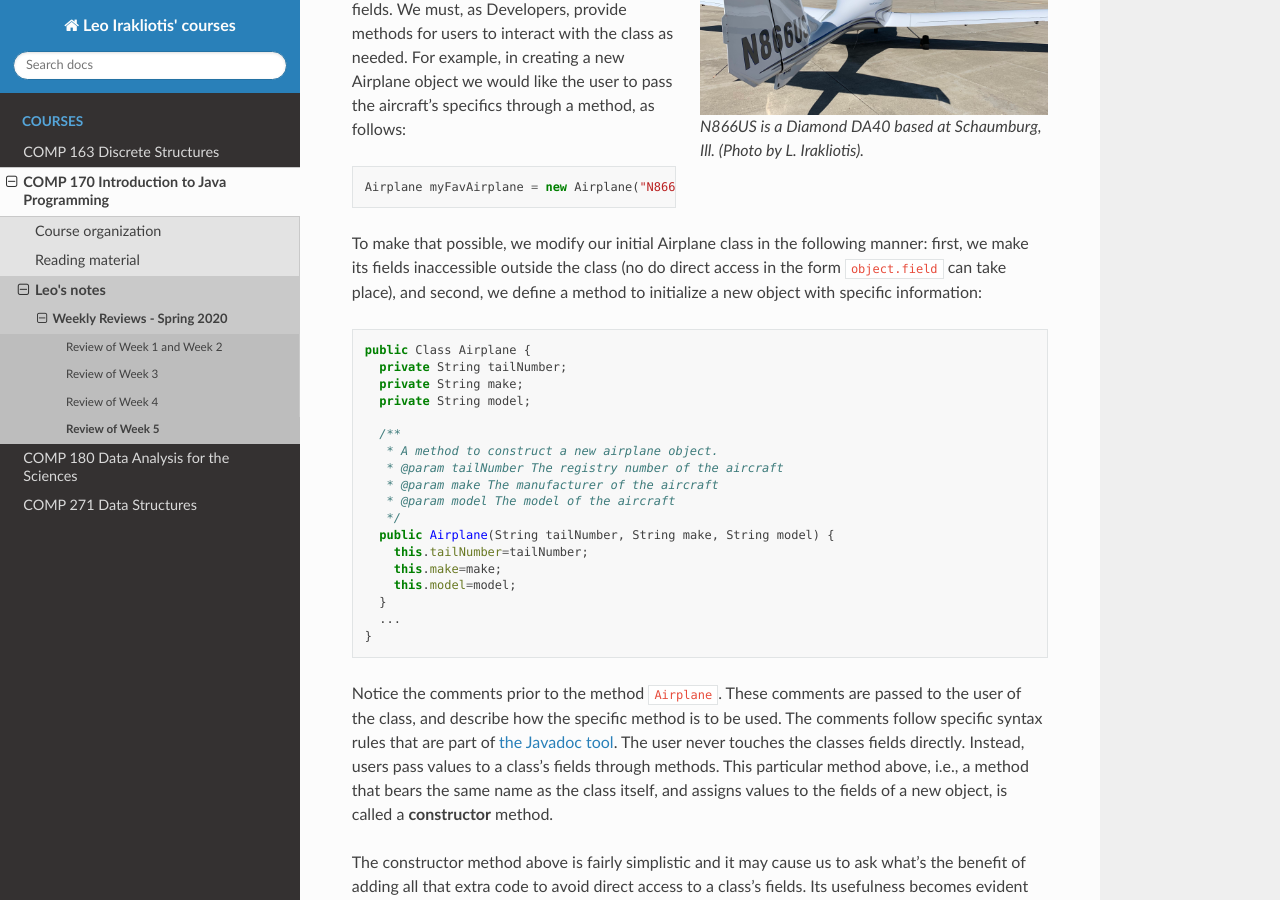
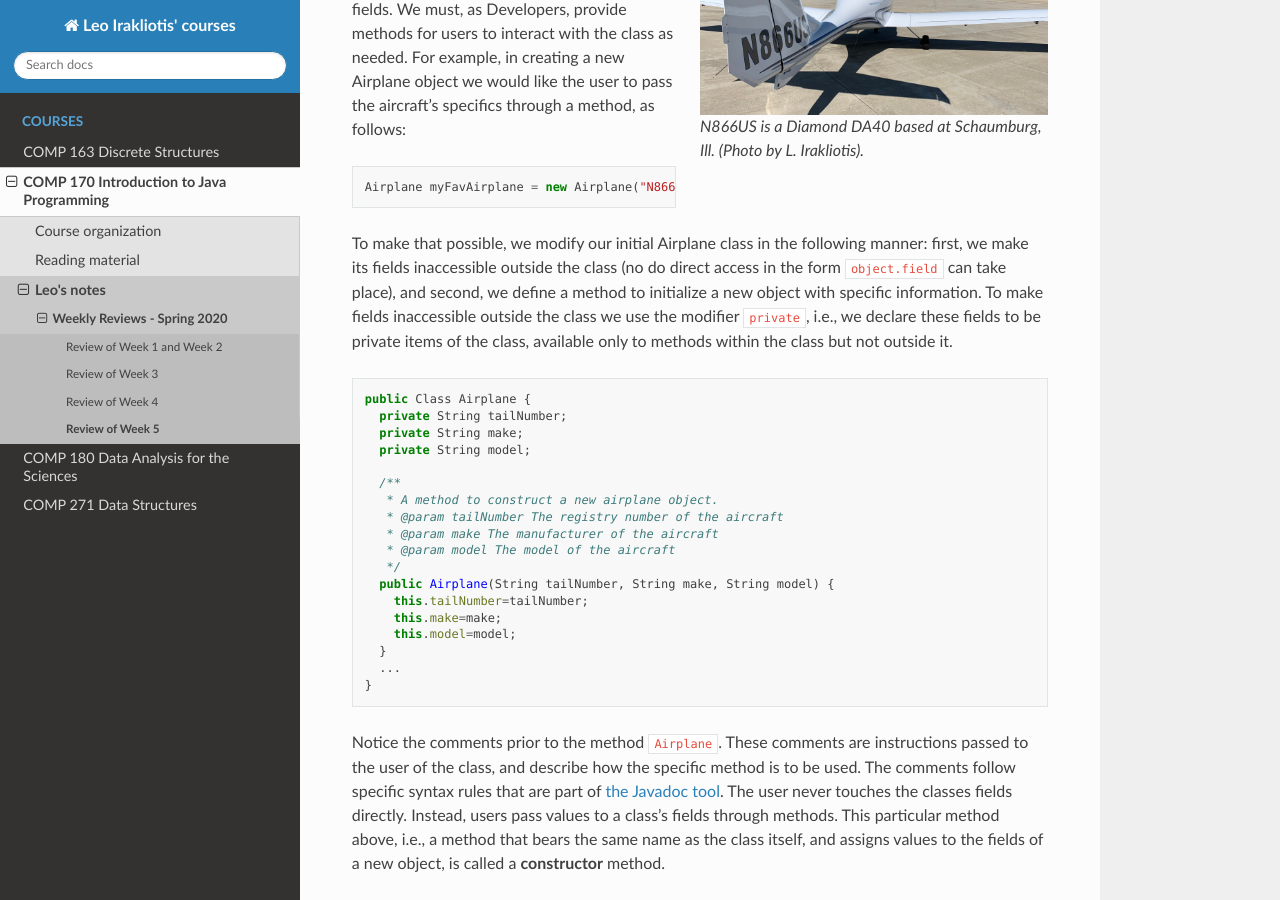
Before and after one commit to sleepyjaree/cdp, a Sphinx documentation site: the page built from source/COMP170/2020Spring/week5.rst, in a window 1280 px wide and 900 px high, scrolled down 2859 px. Built offline with Sphinx 7.4.7 and the Read the Docs theme 2.0.0, drawn with Linux system fonts in a browser that asks for light colours.

Commit message:
minor edits on classes and user/developer separation

```diff
--- a/source/COMP170/2020Spring/week5.rst
+++ b/source/COMP170/2020Spring/week5.rst
@@ -125,7 +125,7 @@ When writing our own classes we must strive to follow the same separation betwee
 
    Airplane myFavAirplane = new Airplane("N866US","Diamond","DA40");
 
-To make that possible, we modify our initial Airplane class in the following manner: first, we make its fields inaccessible outside the class (no do direct access in the form ``object.field`` can take place), and second, we define a method to initialize a new object with specific information:
+To make that possible, we modify our initial Airplane class in the following manner: first, we make its fields inaccessible outside the class (no do direct access in the form ``object.field`` can take place), and second, we define a method to initialize a new object with specific information. To make fields inaccessible outside the class we use the modifier ``private``, i.e., we declare these fields to be private items of the class, available only to methods within the class but not outside it.
 
 .. code-block:: java
 
@@ -148,7 +148,7 @@ To make that possible, we modify our initial Airplane class in the following man
      ...
    }
 
-Notice the comments prior to the method ``Airplane``. These comments are passed to the user of the class, and describe how the specific method is to be used. The comments follow specific syntax rules that are part of `the Javadoc tool <https://www.oracle.com/technetwork/java/javase/documentation/index-jsp-135444.html>`_. The user never touches the classes fields directly. Instead, users pass values to a class's fields through methods. This particular method above, i.e., a method that bears the same name as the class itself, and assigns values to the fields of a new object, is called a **constructor** method.
+Notice the comments prior to the method ``Airplane``. These comments are instructions passed to the user of the class, and describe how the specific method is to be used. The comments follow specific syntax rules that are part of `the Javadoc tool <https://www.oracle.com/technetwork/java/javase/documentation/index-jsp-135444.html>`_. The user never touches the classes fields directly. Instead, users pass values to a class's fields through methods. This particular method above, i.e., a method that bears the same name as the class itself, and assigns values to the fields of a new object, is called a **constructor** method.
 
 The constructor method above is fairly simplistic and it may cause us to ask what's the benefit of adding all that extra code to avoid direct access to a class's fields. Its usefulness becomes evident when we begin to apply logic that enforces specific rules. For example, airplane tail numbers for US-registed aircraft begin with the letter "N". If our application is meant for US-registered aircraft only, then constructor method above can enforce a rule for proper tail numbers:
 
```
